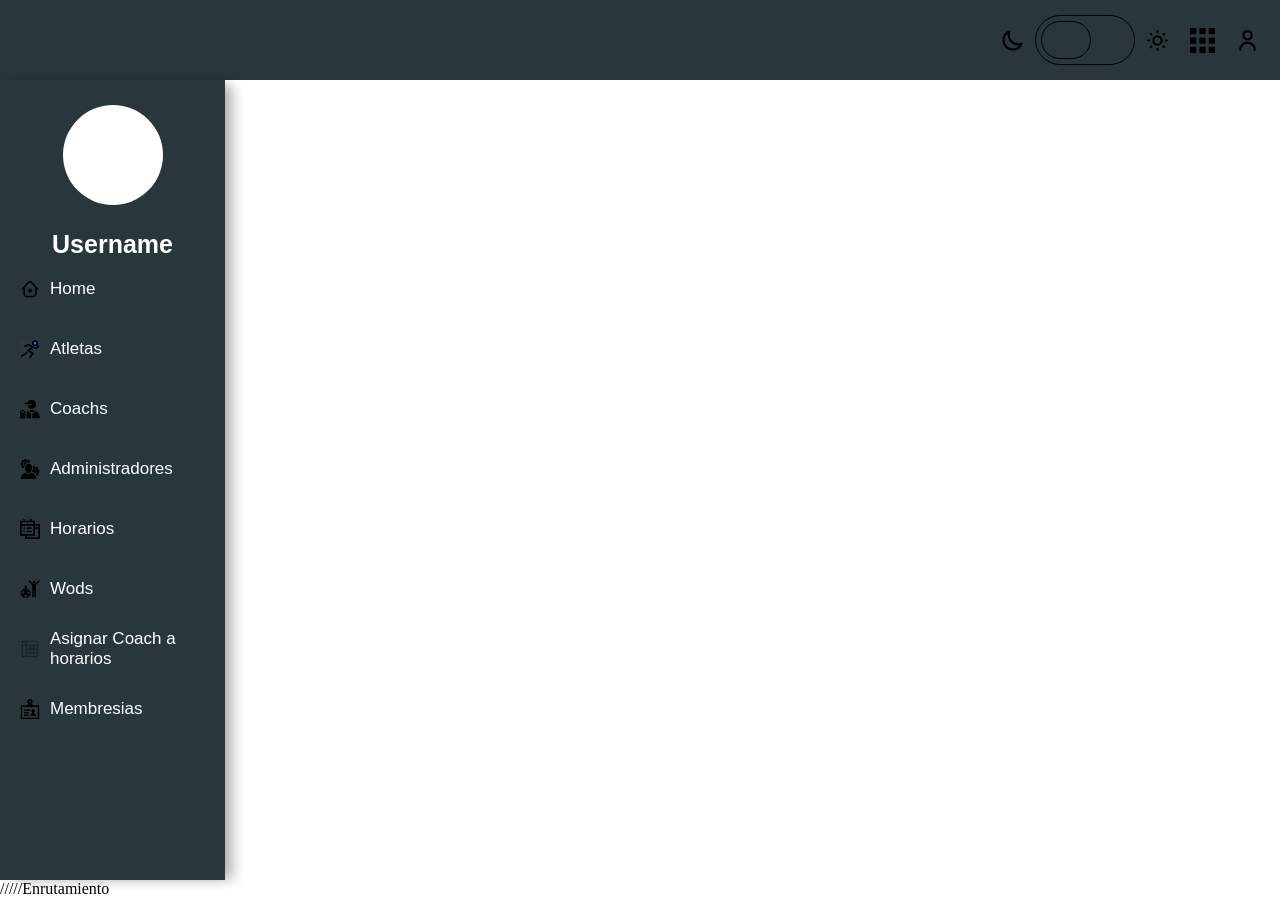
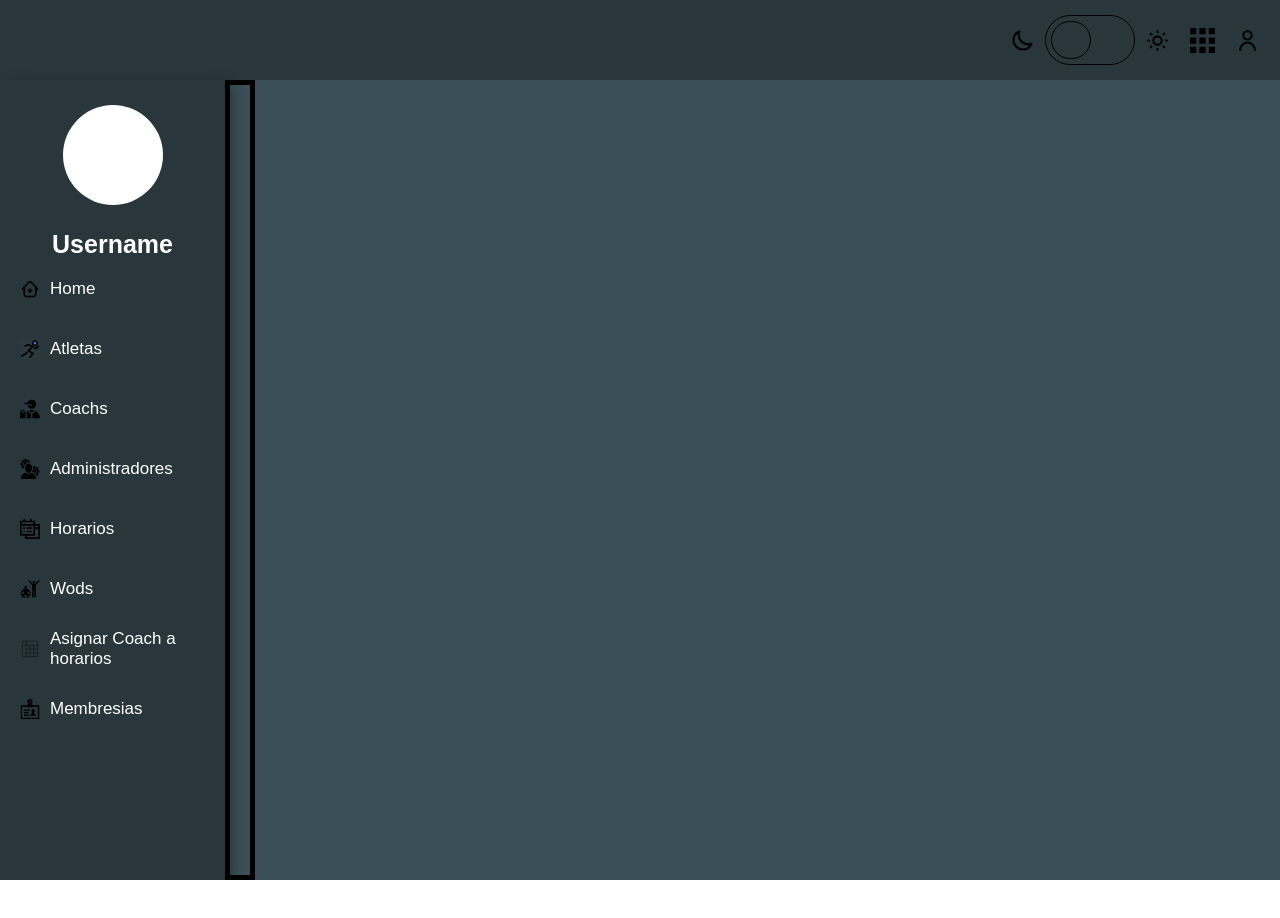
Before and after one commit to aoramas/frontcrossfit, an Angular app: page /home in a window 1280 px wide. Before the commit this address led to /. After the commit the page ends 880 px from the top, so only its background shows below. Built offline with nearby package versions, Linux system fonts and the light colour scheme.

Commit message:
Enrutamiento

```diff
--- a/src/app/app-routing.module.ts
+++ b/src/app/app-routing.module.ts
@@ -1,7 +1,25 @@
 import { NgModule } from '@angular/core';
 import { RouterModule, Routes } from '@angular/router';
+import { HorariosComponent } from './pages/horarios/horarios.component';
+import { WodsComponent } from './pages/wods/wods.component';
+import { EjerciciosComponent } from './pages/ejercicios/ejercicios.component';
+import { HomeComponent } from './pages/home/home.component';
 
-const routes: Routes = [];
+
+const routes: Routes = [
+  {
+    path: 'home', component: HomeComponent
+  },
+  {
+    path: 'horarios', component: HorariosComponent
+  },
+  {
+    path: 'wods', component: WodsComponent
+  },
+  {
+    path: 'ejercicios', component: EjerciciosComponent
+  }
+];
 
 @NgModule({
   imports: [RouterModule.forRoot(routes)],
--- a/src/app/app.component.html
+++ b/src/app/app.component.html
@@ -1,5 +1,7 @@
-<app-navbar></app-navbar>
-<app-menu></app-menu>
-
-/////Enrutamiento
-<app-home></app-home>
+<div class="body-content">
+    <app-navbar></app-navbar>
+    <div class="main-content">
+        <app-menu></app-menu>
+        <router-outlet></router-outlet>
+    </div>
+</div>
--- a/src/app/app.component.scss
+++ b/src/app/app.component.scss
@@ -0,0 +1,11 @@
+.body-content {
+  width: 100vw;
+  height: 100vh;
+}
+
+.main-content {
+  display: flex;
+  width: 100%;
+  height: 100%;
+  background-color: #3A4F57;
+}
--- a/src/app/components/menu/menu.component.html
+++ b/src/app/components/menu/menu.component.html
@@ -1,4 +1,3 @@
-<section class="Home">
 <div class="menu">
   <div class="user">
     <div class="profilePic"></div>
@@ -39,4 +38,3 @@
     </div>
   </div>
 </div>
-</section>
--- a/src/app/components/menu/menu.component.scss
+++ b/src/app/components/menu/menu.component.scss
@@ -8,7 +8,6 @@
   background: white;
   box-sizing: border-box;
 }
-
 
 .user {
   display: flex;
@@ -52,11 +51,15 @@
     .itemMenu {
       display: flex;
       flex-direction: row;
-      cursor: pointer;
       width: 100%;
       height: 60px;
       align-items: center;
       gap: 10px;
+      cursor: pointer;
+      &:hover {
+        background-color: #1e2b30;
+      }
+
       p {
         margin: 0;
         padding: 0;
--- a/src/app/components/navbar/navbar.component.scss
+++ b/src/app/components/navbar/navbar.component.scss
@@ -7,6 +7,8 @@
   justify-content: center;
   padding: 0 20px;
   align-items: flex-end;
+  box-shadow: 0px 15px 10px -3px rgba(0, 0, 0, 0.1),
+    6px 0px 13px -3px rgba(0, 0, 0, 0.3);
 
   .itemMenu-container {
     display: flex;
@@ -28,7 +30,7 @@
 
       .afuera {
         display: flex;
-        width: 100px;
+        width: 90px;
         height: 50px;
         border: 1px solid black;
         border-radius: 100px;
@@ -37,8 +39,8 @@
         justify-content: center;
 
         .adentro {
-          width: 50px;
-          height: 50px;
+          width: 40px;
+          height: 40px;
           border: 1px solid black;
           border-radius: 100px;
         }
--- a/src/app/pages/home/home.component.html
+++ b/src/app/pages/home/home.component.html
@@ -1,4 +1,5 @@
-<section>
-  <div class="principal">
+<section class="main">
+  <div >
+
   </div>
 </section>
--- a/src/app/pages/home/home.component.scss
+++ b/src/app/pages/home/home.component.scss
@@ -1,4 +1,6 @@
-.principal {
-  margin: 20px;
-  border-color: black;
+.main {
+  border: 5px solid black;
+  padding: 10px;
+  width: 100%;
+  height: 100%;
 }
```
Also changed, not shown: src/app/app.module.ts (+2 -8 lines), 1 other file (tests, documents, lock files or other folders). Lines whose indentation alone changed are shown as unchanged.
